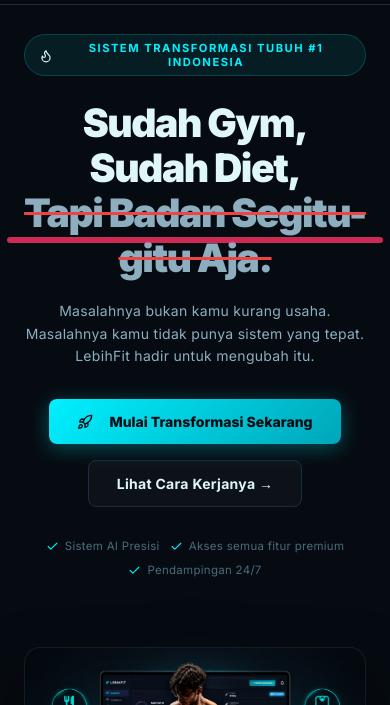
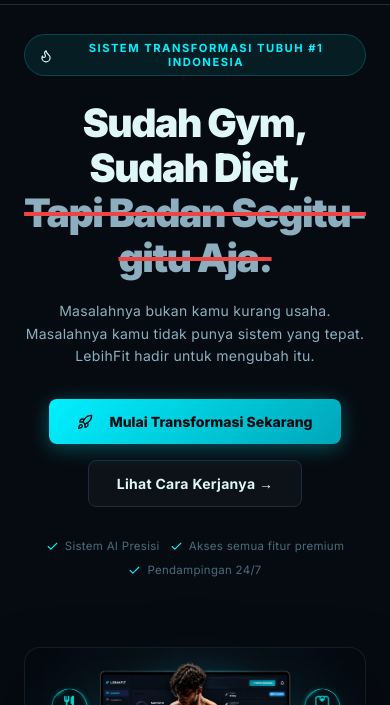
Before and after one commit to darderdor19/lebihfittools, a plain HTML site: page index.html in a window 390 px wide. Shown: the part 76-781 px from the top of the page. Drawn offline with nearby package versions, Linux system fonts and the light colour scheme; no server answers.

Commit message:
fix(mobile): use responsive per-line text-decoration for hero headline strikethrough

```diff
--- a/style.css
+++ b/style.css
@@ -2008,22 +2008,16 @@ a{color:var(--accent);text-decoration:none}
 }
 
 .text-strike {
-  position: relative;
-  display: inline-block;
+  display: inline;
   color: var(--text3);
+  text-decoration: line-through;
+  text-decoration-color: #ef4444;
+  -webkit-text-decoration-color: #ef4444;
+  text-decoration-thickness: 4px;
 }
 
 .text-strike::after {
-  content: '';
-  position: absolute;
-  top: 55%;
-  left: -5%;
-  width: 110%;
-  height: 6px;
-  background: var(--danger);
-  transform: translateY(-50%);
-  border-radius: 4px;
-  opacity: 0.8;
+  display: none !important;
 }
 
 .lp-hero-content p {
@@ -3471,8 +3465,11 @@ a{color:var(--accent);text-decoration:none}
 
 /* Hero headline strikethrough */
 .text-strike {
+  display: inline;
   text-decoration: line-through;
   text-decoration-color: #ef4444;
+  -webkit-text-decoration-color: #ef4444;
+  text-decoration-thickness: 4px;
   color: var(--text2);
 }
 
```
